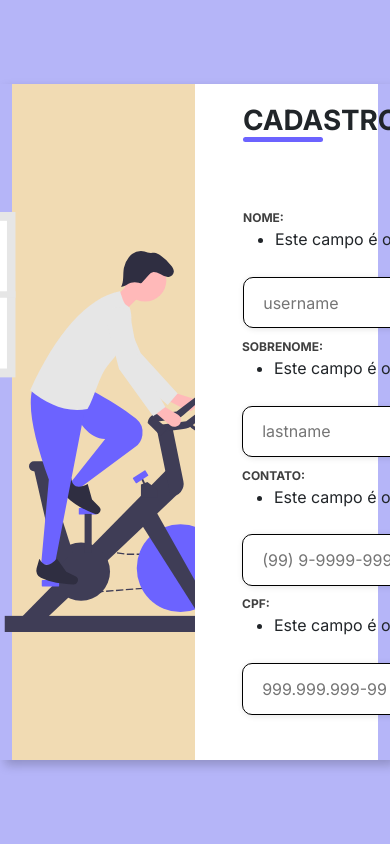
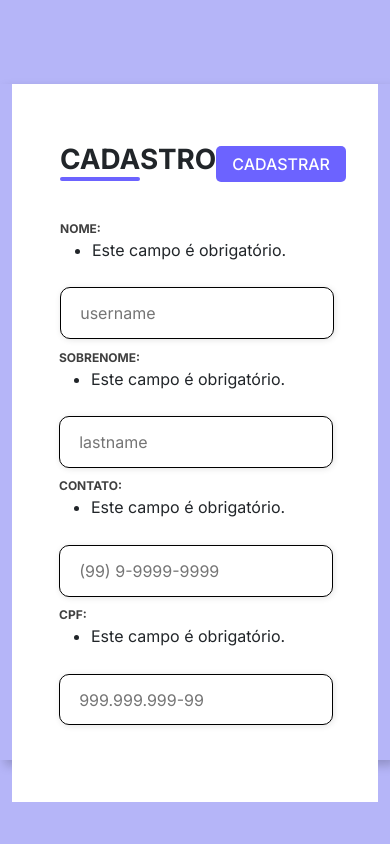
Before and after one commit to DanielErick-dev/Repo_Sistema, a Django app: page /cadastro/ in a window 390 px wide; the page is wider, and only the part inside the window is pictured. Run offline with Django 5.2, Linux system fonts and the light colour scheme; some libraries are stand-ins or nearby versions.

Commit message:
pequenas alterações nos códigos e adicionado responsividade na tela de cadastro

```diff
--- a/academy/admin.py
+++ b/academy/admin.py
@@ -1,4 +1,4 @@
 from django.contrib import admin
 from .models import Academy
-# Register your models here.
+
 admin.site.register(Academy)
--- a/academy/models.py
+++ b/academy/models.py
@@ -1,4 +1,3 @@
-
 from django.db import models
 from datetime import timedelta
 from django.db.models.signals import post_save
--- a/academy/static/css/cadastro.css
+++ b/academy/static/css/cadastro.css
@@ -118,4 +118,45 @@
   font-weight: 700;
   color: rgba(0, 0, 0, 0.7529411765);
   text-transform: uppercase;
+}
+
+@media screen and (max-width: 1330px) {
+  .container {
+    width: 50%;
+    height: 85vh;
+  }
+  .form-image img {
+    width: 25rem;
+  }
+  .form {
+    width: 100%;
+    height: 85vh;
+  }
+  .form .form-header {
+    margin-bottom: 1.2rem;
+    margin-top: 0.5rem;
+  }
+  .input-box {
+    margin-bottom: 0.5rem;
+  }
+}
+@media screen and (max-width: 1000px) {
+  .form-image {
+    display: none;
+  }
+  .container {
+    width: 50%;
+    height: 80vh;
+  }
+  .form {
+    width: 100%;
+    height: 85vh;
+  }
+  .form .form-header {
+    margin-bottom: 1.2rem;
+    margin-top: 0.5rem;
+  }
+  .input-box {
+    margin-bottom: 0.5rem;
+  }
 }/*# sourceMappingURL=cadastro.css.map */
--- a/academy/static/css/cadastro.scss
+++ b/academy/static/css/cadastro.scss
@@ -128,3 +128,47 @@
         text-transform: uppercase;
     }
 }
+
+@media screen and (max-width: 1330px){
+    .container{
+        width: 50%;
+        height: 85vh;
+    }
+    .form-image{
+        img{
+            width: 25rem;
+        }
+    }
+    .form{
+        width: 100%;
+        height: 85vh;
+    }
+    .form .form-header{
+        margin-bottom: 1.2rem;
+        margin-top: 0.5rem;
+    }
+    .input-box{
+        margin-bottom: 0.5rem;
+    }
+}
+
+@media screen and (max-width: 1000px){
+    .form-image{
+        display: none;
+    }
+    .container{
+        width: 50%;
+        height: 80vh;
+    }
+    .form{
+        width: 100%;
+        height: 85vh;
+    }
+    .form .form-header{
+        margin-bottom: 1.2rem;
+        margin-top: 0.5rem;
+    }
+    .input-box{
+        margin-bottom: 0.5rem;
+    }
+}
--- a/academy/templates/academy/academy_form.html
+++ b/academy/templates/academy/academy_form.html
@@ -1,5 +1,8 @@
 {% extends 'base.html' %}
 {% load static %}
+{% block title %}
+    Cadastrando Usuário
+{% endblock title %}
 {% block link %}
     <link rel="stylesheet" type="text/css" href="{% static 'css/cadastro.css' %}">
 {% endblock link %}
--- a/academy/views.py
+++ b/academy/views.py
@@ -1,14 +1,11 @@
 from datetime import datetime
-from typing import Any
-from django.http import HttpRequest, HttpResponse, HttpResponseRedirect
 from django.shortcuts import render, redirect
-from django.views.generic import TemplateView, CreateView, ListView, DeleteView
+from django.views.generic import TemplateView, ListView, DeleteView
 from django.views.generic.edit import FormView
 from .models import Academy
 from datetime import date
 from django.urls import reverse_lazy
 from .forms import AcademyForm
-import arrow
 
 class IndexView(TemplateView):
     template_name = "academy/index_view.html"
@@ -106,7 +103,7 @@
                 if usuario.vencimento is not None:
                     if usuario.vencimento.date() < datetime.now().date():
                         vencimentos_pendentes = True
-                        lista_de_informacoes.append(usuario.nome)
+                        lista_de_informacoes.append(usuario.name)
 
             return lista_de_informacoes
     def get_context_data(self, **kwargs):
--- a/requirements.txt
+++ b/requirements.txt
@@ -1,11 +1,9 @@
-arrow==1.3.0
 asgiref==3.7.2
 coverage==7.4.0
 crispy-bootstrap5==2023.10
 dj-database-url==2.1.0
 Django==5.0
 django-crispy-forms==2.1
-model-mommy==2.0.0
 psycopg2==2.9.6
 psycopg2-binary==2.9.9
 python-dateutil==2.8.2
--- a/setup/settings.py
+++ b/setup/settings.py
@@ -25,7 +25,7 @@
 SECRET_KEY = config("SECRET_KEY")
 
 # SECURITY WARNING: don't run with debug turned on in production!
-DEBUG = True
+DEBUG = config("DEBUG", cast=bool, default=False)
 
 
 ALLOWED_HOSTS = config("ALLOWED_HOSTS", cast=Csv())
```
Also changed, not shown: academy/forms.py (+1 -6 lines), 1 other file.
